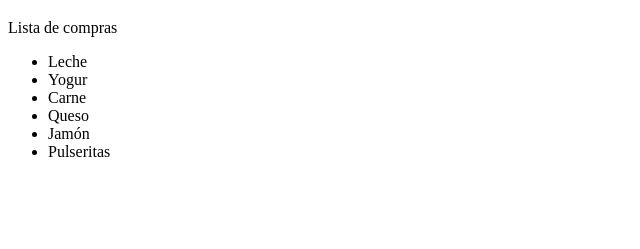
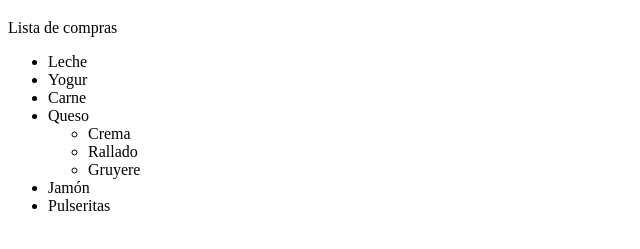
Before and after one commit to Maxhaberman/maxhaberman.github.io, a plain HTML site: page Curso-HTML/index.html in a window 1280 px wide. Shown: the part 61-310 px from the top of the page, without its empty margins (0-640 px from the left). Drawn offline with Linux system fonts and the light colour scheme.

Commit message:
Update index.html

```diff
--- a/Curso-HTML/index.html
+++ b/Curso-HTML/index.html
@@ -14,8 +14,14 @@
             <li>Yogur</li>
             <li>Carne</li>
             <li>Queso</li>
+                <ul>
+                    <li> Crema</li>
+                    <li> Rallado</li>
+                    <li> Gruyere</li>
+                </ul>
             <li>Jamón</li>
             <li>Pulseritas</li>
+            </ul>
         </ul>
     </div>
 </body>
```
